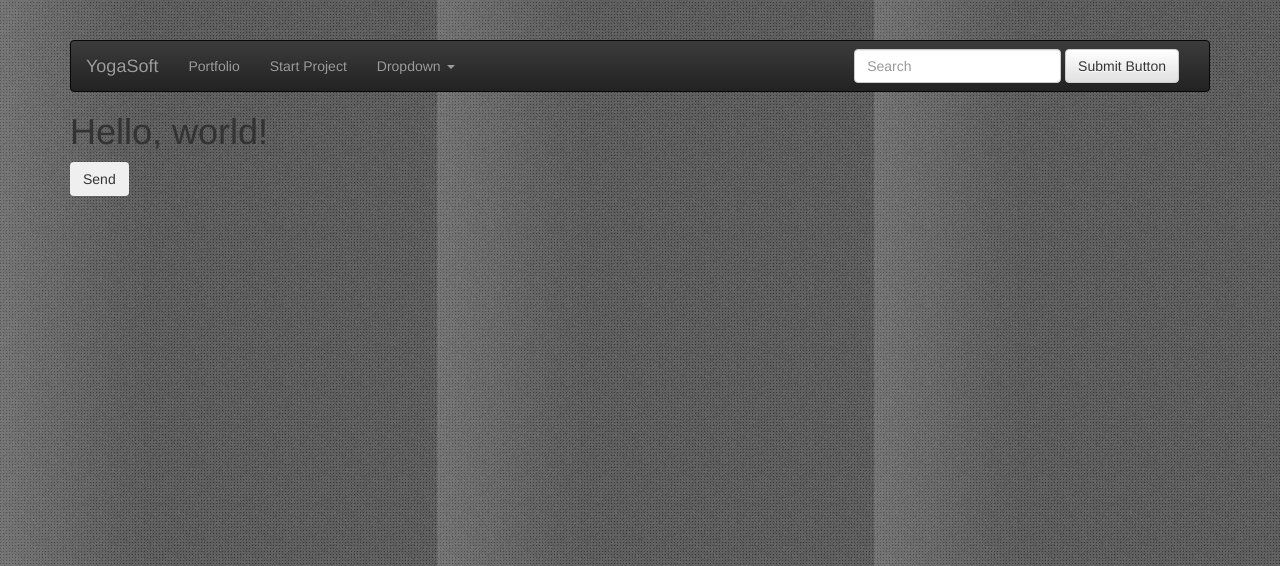
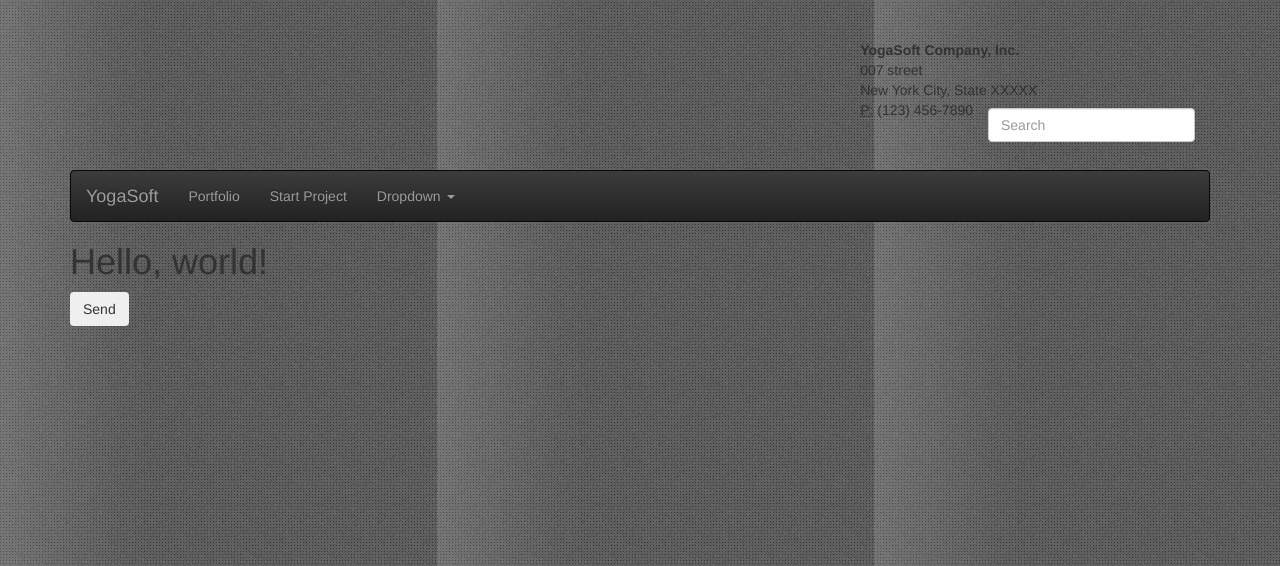
Before and after one commit to codertarasvaskiv/yogasoft, a Django app: page / in a window 1280 px wide. Shown: the top 566 px of the page. Run offline with Django 3.2, Linux system fonts and the light colour scheme; some libraries are stand-ins or nearby versions.

Commit message:
little html

```diff
--- a/templates/base.html
+++ b/templates/base.html
@@ -26,12 +26,29 @@
 
   <body>
 
+
   <div class="container theme-showcase" role="main">
+
+        <div class="container-fluid">
+             <address class="pull-right">
+            <strong>YogaSoft Company, Inc.</strong><br>
+             007 street<br>
+             New York City, State XXXXX<br>
+             <abbr title="Phone">P:</abbr> (123) 456-7890
+                 <form class="navbar-form navbar-right" role="search">
+                <div class="form-group">
+                <input type="text" class="form-control" placeholder="Search">
+                </div>
+{#                <button type="submit"  class="btn btn-default">Submit Button</button>#}
+              </form>
+        </address>
+        </div>
+
+
 
 
      <nav class="navbar navbar-inverse ">
       <div class="container-fluid">
-
           <div class="navbar-header">
               <button type="button" class="navbar-toggle collapsed" data-toggle="collapse" data-target="#bs-example-navbar-collapse-1" aria-expanded="false">
                     <span class="sr-only">Toggle navigation</span>
@@ -39,16 +56,12 @@
                     <span class="icon-bar"></span>
                     <span class="icon-bar"></span>
               </button>
-
             <a class="navbar-brand" href="#">YogaSoft</a>
           </div>
-
-
           <div class="collapse navbar-collapse" id="bs-example-navbar-collapse-1">
               <ul class="nav navbar-nav">
                   <li><a href="{% url 'app:main_page' %}">Portfolio</a></li>
                   <li><a href="{% url 'app:start_project' %}" onclick='overlay()'>Start Project</a></li>
-
                   <li class="dropdown">
                       <a href="#" class="dropdown-toggle" data-toggle="dropdown" role="button" aria-haspopup="true" aria-expanded="false">Dropdown <span class="caret"></span></a>
                       <ul class="dropdown-menu">
@@ -62,20 +75,16 @@
                       </ul>
                 </li>
               </ul>
-              <form class="navbar-form navbar-right" role="search">
-                <div class="form-group">
-                <input type="text" class="form-control" placeholder="Search">
-                </div>
-                <button type="submit" class="btn btn-default">Submit Button</button>
-              </form>
+
           </div>
-
-
-
       </div>
   </nav>
 
+
+ {%  block container %}
     <h1 aria-busy="true"> Hello, world!</h1>
+
+      <div class="overlay">
       <div>
           <form method="post" action="/app/start_project/#" enctype="multipart/form-data">
               {% csrf_token %}
@@ -83,21 +92,17 @@
               <input  class="btn waves-effect waves-light" type="submit" value="Send">
           </form>
       </div>
+     </div>
+      {%  endblock  %}
 
   </div>
 
 
-
-  <!--<div id="overlay">--><br>
-
-
-
+  <br>
   <script src="https://ajax.googleapis.com/ajax/libs/jquery/3.1.1/jquery.min.js"></script>
   <script src="https://maxcdn.bootstrapcdn.com/bootstrap/3.3.7/js/bootstrap.min.js"
           integrity="sha384-Tc5IQib027qvyjSMfHjOMaLkfuWVxZxUPnCJA7l2mCWNIpG9mGCD8wGNIcPD7Txa" crossorigin="anonymous"></script>
   <script type="text/javascript" src="{% static "js/dropdown.js" %}"></script>
   <script type="text/javascript" src="{% static "js/bootstrap.js" %}"></script>
-
-
   </body>
 </html>
```
